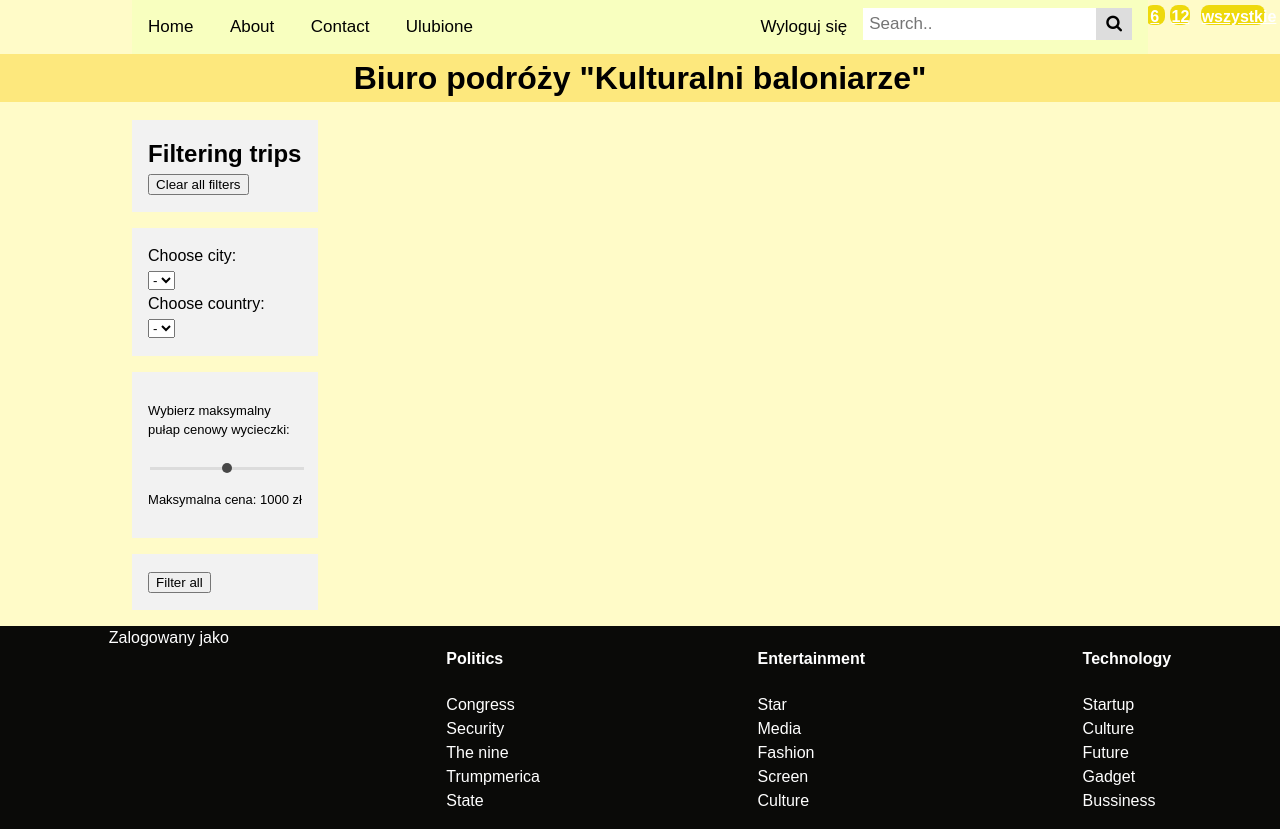
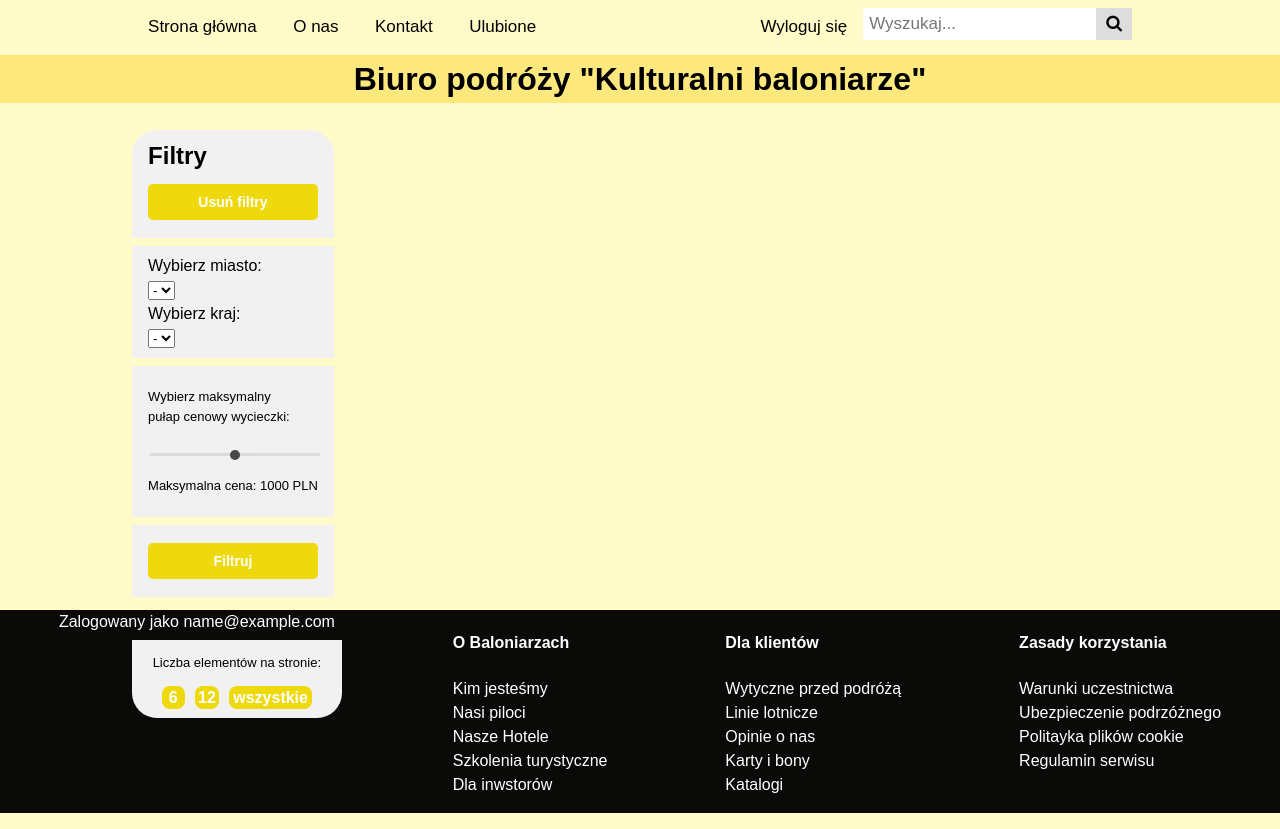
Before and after one commit to Varmont/Project_SGGW, a Flask app: page / in a window 1280 px wide. Run offline with Flask 3, Linux system fonts and the light colour scheme; the visitor is signed in with stand-in values (Sample User, id 1); data comes from the database, SQL or seed files in the repository; data that the repository does not hold is empty; some libraries are stand-ins or nearby versions.

Commit message:
Chyba skonczone

```diff
--- a/app/main/routes.py
+++ b/app/main/routes.py
@@ -1,4 +1,4 @@
-from flask import Blueprint, render_template, request
+from flask import Blueprint, render_template, request, redirect, url_for, flash
 from ..trips.trip import Trip
 from ..extensions import db
 from .forms import SearchForm, TripForm
@@ -85,6 +85,12 @@
 def search():
     searchform = SearchForm()
     trips = Trip.query
+    max_price = db.session.query(func.max(Trip.price)).first()[0]
+    if max_price is None:
+        max_price = 2000
+    min_price = db.session.query(func.min(Trip.price)).first()[0]
+    if min_price is None:
+        min_price = 0
     if request.method == 'POST' and searchform.validate_on_submit():
         # get data from submitted form
         searcheddata = searchform.searched.data
@@ -101,5 +107,5 @@
         # if found, show search html with found trips
         if len(trips) > 0:
             return render_template("search.html", form=searchform, searched=searcheddata, trips=trips)
-
-    return render_template('index.html', trips=trips)  # dorobić nie znaleziono takiej wycieczki html
+    flash('Nie znaleziono takiej wycieczki!', 'error')
+    return redirect(url_for('main.index'))  # dorobić nie znaleziono takiej wycieczki html
--- a/app/main/templates/about.html
+++ b/app/main/templates/about.html
@@ -1,11 +1,13 @@
 {% extends 'base.html' %}
+
+
 {% block header %}
-
 <h1>O nas</h1>
 
 {% endblock %}
 {% block content %}
+<div class="news">
 <h3>Opis biura podróży</h3>
 <h6>jesteśmy cenionym biurem podróży, pracujemy w branży od tylu i tylu lat itp. </h6>
-
+</div>
 {% endblock %}
--- a/app/main/templates/base.html
+++ b/app/main/templates/base.html
@@ -1,6 +1,7 @@
 <!DOCTYPE html>
 <html>
 <link href="{{ url_for('static', filename='stylesheets/styles.css') }}" rel="stylesheet">
+{% include 'alerts.html' %}
 <div class="bars">
     <div class="bar"></div>
 
@@ -39,36 +40,35 @@
     <div class="footer">
         {% if current_user.is_authenticated %}
         Zalogowany jako
-        {{ current_user.username }}
+        {{ current_user.email }}
         {% endif %}
         <div class="bottomlinks">
-            <h4>Politics</h4>
+            <h4>O Baloniarzach</h4>
             <ul>
-                <li><a href="#">Congress</a></li>
-                <li><a href="#">Security</a></li>
-                <li><a href="#">The nine</a></li>
-                <li><a href="#">Trumpmerica</a></li>
-                <li><a href="#">State</a></li>
+                <li><a href="#">Kim jesteśmy</a></li>
+                <li><a href="#">Nasi piloci</a></li>
+                <li><a href="#">Nasze Hotele</a></li>
+                <li><a href="#">Szkolenia turystyczne</a></li>
+                <li><a href="#">Dla inwstorów</a></li>
             </ul>
         </div>
         <div class="bottomlinks">
-            <h4>Entertainment</h4>
+            <h4>Dla klientów</h4>
             <ul>
-                <li><a href="#">Star</a></li>
-                <li><a href="#">Media</a></li>
-                <li><a href="#">Fashion</a></li>
-                <li><a href="#">Screen</a></li>
-                <li><a href="#">Culture</a></li>
+                <li><a href="#">Wytyczne przed podróżą</a></li>
+                <li><a href="#">Linie lotnicze</a></li>
+                <li><a href="#">Opinie o nas</a></li>
+                <li><a href="#">Karty i bony</a></li>
+                <li><a href="#">Katalogi</a></li>
             </ul>
         </div>
         <div class="bottomlinks">
-            <h4>Technology</h4>
+            <h4>Zasady korzystania</h4>
             <ul>
-                <li><a href="#">Startup</a></li>
-                <li><a href="#">Culture</a></li>
-                <li><a href="#">Future</a></li>
-                <li><a href="#">Gadget</a></li>
-                <li><a href="#">Bussiness</a></li>
+                <li><a href="#">Warunki uczestnictwa</a></li>
+                <li><a href="#">Ubezpieczenie podrzóżnego</a></li>
+                <li><a href="#">Politayka plików cookie</a></li>
+                <li><a href="#">Regulamin serwisu</a></li>
             </ul>
         </div>
     </div>
--- a/app/main/templates/index.html
+++ b/app/main/templates/index.html
@@ -9,25 +9,27 @@
 {% block sidebar %}
 <!-- zawartość boku, sidebara -->
 
-<div></div>
-<div class="pins">
-    <h2>Filtering trips </h2>
+<div class="pins" style="border-radius: 25px 25px 0 0  ;">
 
+    <h2>Filtry</h2>
+
+    <center>
     <form action="/">
-        <input type="submit" value="Clear all filters"/>
+        <input class="filter_buttons" type="submit" value="Usuń filtry"/>
     </form>
+    </center>
 
 </div>
 <form action="{{url_for('main.index')}}" method="POST">
     {{ form.hidden_tag() }}
-    <div class="pins">
+    <div class="pins" >
         <div class="container">
             <div class="column">
                 <div class="row">
-                    <label>Choose city: <br>{{ form.city }}</label>
+                    <label>Wybierz miasto: <br>{{ form.city }}</label>
                 </div>
                 <div class="row">
-                    <label>Choose country: <br>{{ form.country }}</label>
+                    <label>Wybierz kraj: <br>{{ form.country }}</label>
                 </div>
             </div>
         </div>
@@ -35,11 +37,11 @@
     <div class="pins">
         {% include 'slider.html' %}
     </div>
-
+    <center>
     <div class="pins">
-        <input type="submit" value="Filter all">
+        <input class="filter_buttons" type="submit" value="Filtruj">
     </div>
-
+    </center>
 </form>
 {% endblock %}
 
@@ -75,9 +77,14 @@
     {% endif %}
     {% endfor %}
 </div>
-<a class="disp_amount" id="disp_6" href = "{{ url_for('main.index', max_loop = 6) }}"><b>6</b></a>
-    <a class="disp_amount" id="disp_12" href = "{{ url_for('main.index', max_loop = 12) }}"><b>12</b></a>
-    <a class="disp_amount" id="disp_all" href = "{{ url_for('main.index', max_loop = ns.trips_len) }}"><b>wszystkie</b></a>
+<div class="disp">
+    <center>
+        <p>Liczba elementów na stronie:</p>
+        <a class="disp_amount" id="disp_6" href = "{{ url_for('main.index', max_loop = 6) }}"><b>6</b></a>
+        <a class="disp_amount" id="disp_12" href = "{{ url_for('main.index', max_loop = 12) }}"><b>12</b></a>
+        <a class="disp_amount" id="disp_all" href = "{{ url_for('main.index', max_loop = ns.trips_len) }}"><b>wszystkie</b></a>
+    </center>
+</div>
 
 
 
--- a/app/main/templates/slider.html
+++ b/app/main/templates/slider.html
@@ -51,7 +51,7 @@
 <div class="slidecontainer">
     <input class="slider" id="myRange" max="{{ max_price }}" min="{{ min_price }}" name="slider"
            step=".01" type="range" value="{{ (max_price+min_price)/2 }}">
-    <p>Maksymalna cena: <span id="demo"></span> zł </p>
+    <p>Maksymalna cena: <span id="demo"></span> PLN </p>
 
 </div>
 
--- a/app/main/templates/topnavbar.html
+++ b/app/main/templates/topnavbar.html
@@ -5,27 +5,26 @@
     <link href="{{ url_for('static', filename='stylesheets/topnavbar.css') }}" rel="stylesheet">
 
 </head>
-{% include 'alerts.html' %}
 <body>
 <div class="topnav" id="myDIV">
 
 
-    <a href="/">Home</a>
-    <a href="/about">About</a>
-    <a href="/contact">Contact</a>
+    <a href="/">Strona główna</a>
+    <a href="/about">O nas</a>
+    <a href="/contact">Kontakt</a>
     {% if current_user.is_authenticated %}
     <a href="/favourites?user={{ current_user.id }}">Ulubione</a>
     {% endif %}
     <div class="search-container">
         <form action="{{ url_for('main.search') }}" method="POST">
             {{ form.hidden_tag() }}
-            <input name="searched" placeholder="Search.." type="text">
+            <input name="searched" placeholder="Wyszukaj..." type="text">
             <button type="submit"><i class="fa fa-search"></i></button>
         </form>
     </div>
     {% if not current_user.is_authenticated %}
-    <a class='logging' href="/register">Register</a>
-    <a class='logging' href="/login">Login</a>
+    <a class='logging' href="/register">Rejestracja</a>
+    <a class='logging' href="/login">Logowanie</a>
     {% endif %}
     {% if current_user.is_authenticated %}
     <a class='logging' href="/logout">Wyloguj się</a>
--- a/app/static/stylesheets/alerts.css
+++ b/app/static/stylesheets/alerts.css
@@ -1,9 +1,10 @@
 
 
 .red_popup {
-      height: 20px;
+      z-index: 99;
       width: 95%;
       margin: 5px 0px;
+      left: 1%;
       padding: 12px 20px;
       border-radius: 10px;
       border: 1px solid rgba(128, 9, 27, 0.5);
@@ -24,9 +25,9 @@
       opacity: 0.5;
 }
 .green_popup {
-      height: 20px;
+      z-index: 99;
       width: 95%;
-      margin-top: 5px;
+      margin: 5px 0px;
       left: 1%;
       padding: 12px 20px;
       border-radius: 10px;
--- a/app/static/stylesheets/styles.css
+++ b/app/static/stylesheets/styles.css
@@ -47,7 +47,24 @@
 }
 .sidebar{
     position: relative;
-    margin-top: 66px;
+    margin-top: 82px;
+}
+
+.filter_buttons {
+    width: 100%;
+    padding: 10px 0;
+    margin: 10px auto;
+    border-radius: 5px;
+    border: none;
+    background: #EED90C;
+    font-size: 14px;
+    font-weight: 600;
+    color: #fff;
+}
+
+.filter_buttons:hover {
+    background: #26a9e0;
+    cursor: pointer;
 }
 #star {
     color: gold;
@@ -85,27 +102,46 @@
     max-height: 50%;
 }
 
+.article-small_notindex{
+    position: relative;
+	margin-bottom: 1rem;
+	margin-left: 1rem;
+	background-color: #FFFBC8;
+	border: none;
+    max-height: 80%;
+}
+
 .article-small:hover .articlecontent{
     opacity: 0.7;
 }
 
+.article-small_notindex:hover .articlecontent{
+    opacity: 0.7;
+}
+
 .pins{
-	padding: 1rem;
-	margin-bottom: 1rem;
-	background-color: #f2f2f2;
+	padding: 0.5rem 1rem;
+	margin-bottom: 0.5rem;
+	background-color: #f1f1f1;
 }
 
 .header{
 	background-color: #FDE87D;
 	margin-bottom: 1rem;
+	margin-top: 1rem;
 	position: absolute;
 	width: 100%;
 	left: 0;
-	top: 54px;
+	top: 39px;
 }
 
-img{
+.article-small img{
     height: 60%;
+    width: 100%;
+}
+
+.article-small_notindex img{
+    height: 80%;
     width: 100%;
 }
 h2{
@@ -119,7 +155,7 @@
 
 .header{
 	box-sizing: border-box;      /*width including margins paddings */
-	width:100%;
+
 	text-align: center;
 }
 
@@ -135,25 +171,31 @@
 }
 
 .news{
-    margin-top: 39px;
+    margin-top: 56px;
 	display: flex;
 	flex-wrap: wrap;
 	flex-direction: row;
 	position: relative;
 }
 
+.disp{
+    background: #f1f1f1;
+    top: 80%;
+    left: 10.3%;
+    position: absolute;
+    padding: 0 1.3rem 0.5rem;
+    border-radius: 0 0 25px 25px;
+}
 .disp_amount{
-    height:20px;
-    width:20px;
-    position: absolute;
+    box-sizing: border-box;
+    position: relative;
     text-align: center;
     color: #fff;
     background: #EED90C;
     border-radius: 8px;
-    margin: 5px 0px;
-    padding-bottom:2px;
-    padding-left:1px;
-    padding-right:1px;
+    padding: 3px;
+    margin: 0 3px;
+    text-decoration: none;
 }
 
 .disp_amount:hover{
@@ -162,14 +204,13 @@
 }
 
 #disp_6{
-    right: 9%;
+    padding: 3px 7px;
 }
 #disp_12{
-    right: 7%;
+
 }
 #disp_all{
-    width: 5%;
-    right: 1.2%;
+    padding: 3px 4px;
 }
 
 /*Desktops*/
@@ -196,6 +237,13 @@
         margin: 10px;
 	}
 
+	.article-small_notindex{
+        display: flex;
+        flex-basis: calc(33.3333% - 20px);
+
+        margin: 10px;
+	}
+
 }
 
 
--- a/app/static/stylesheets/topnavbar.css
+++ b/app/static/stylesheets/topnavbar.css
@@ -15,8 +15,10 @@
   top: 0;
   left: 0;
   width: 100%;
+  height: 7%;
+  margin: 0;
   z-index: 5;
-  background-color: #F8FFBF;
+  background-color: #FFFBC8;
 }
 
 .topnav a {
--- a/app/trips/routes.py
+++ b/app/trips/routes.py
@@ -5,6 +5,7 @@
 from flask import Blueprint, render_template, request, flash, url_for, redirect
 from flask_login import current_user
 from random import randint
+from ..main.forms import SearchForm
 
 trips = Blueprint('trips', __name__, template_folder = 'templates')
 
@@ -61,7 +62,7 @@
 @trips.route('/favourites', methods=['GET'])
 def favourite():
     userID = request.args.get('user')
-
+    form = SearchForm()
     trips = db.session.execute(db.select(Trip).join(user_trip).where(user_trip.c.user_id == userID)).scalars()
 
-    return render_template('favourites.html', trips=trips)
+    return render_template('favourites.html', trips=trips, form=form)
--- a/app/trips/templates/tripadd.html
+++ b/app/trips/templates/tripadd.html
@@ -175,7 +175,7 @@
             <hr>
 
             <div class="btn-block">
-          <button type="submit" class="btn btn-primary">Submit</button>
+          <button type="submit" class="btn btn-primary">Zatwierdź</button>
         </div>
       </form>
     </div>
```
Also changed, not shown: app/main/templates/contact.html (+4 -4 lines), app/main/templates/search.html (+19 -8 lines), app/static/stylesheets/trip.css (+78 -34 lines), app/trips/templates/favourites.html (+12 -5 lines), app/trips/templates/tripsite.html (+38 -16 lines), app/user_management/templates/login.html (+4 -4 lines), app/user_management/templates/register.html (+6 -6 lines).
